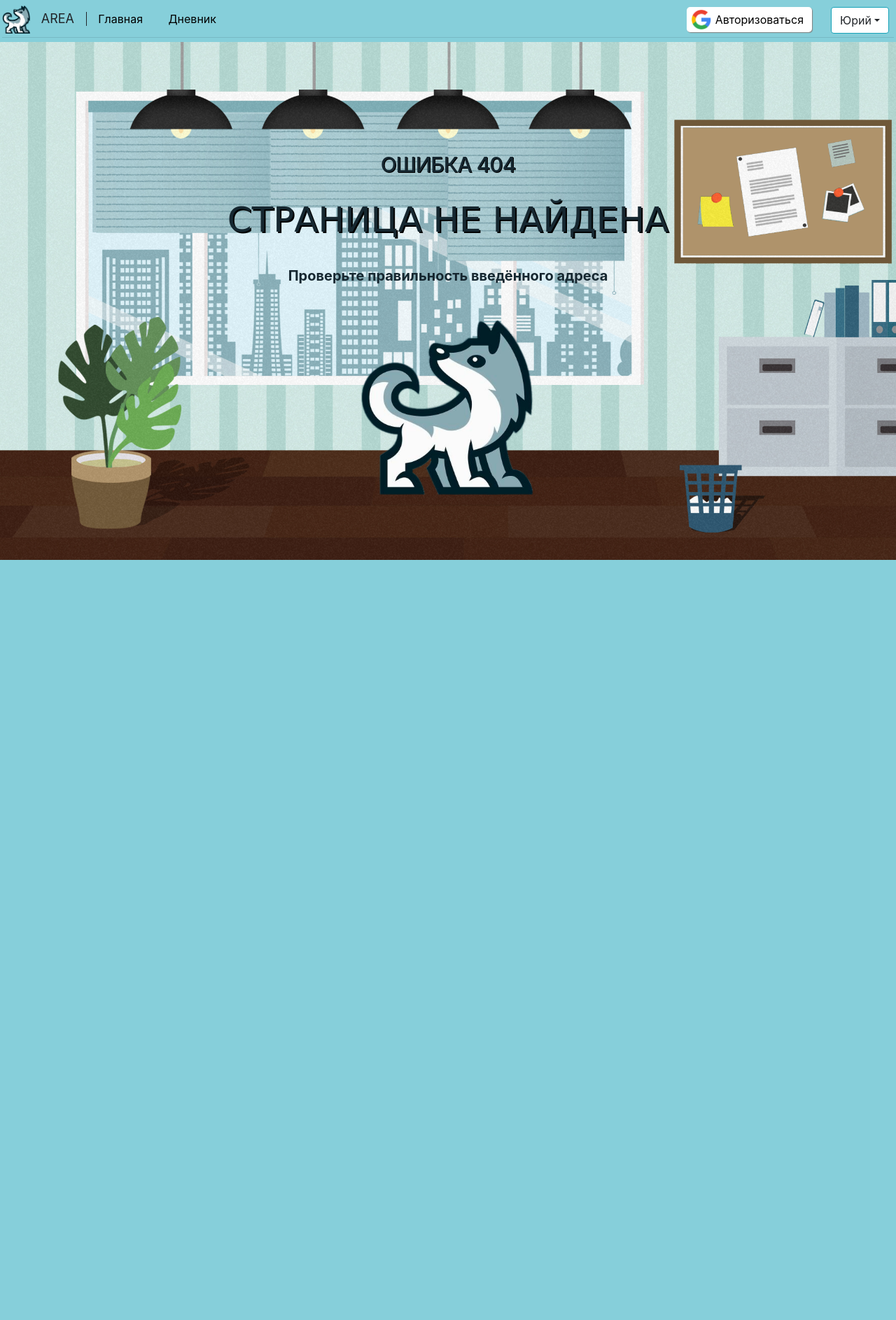
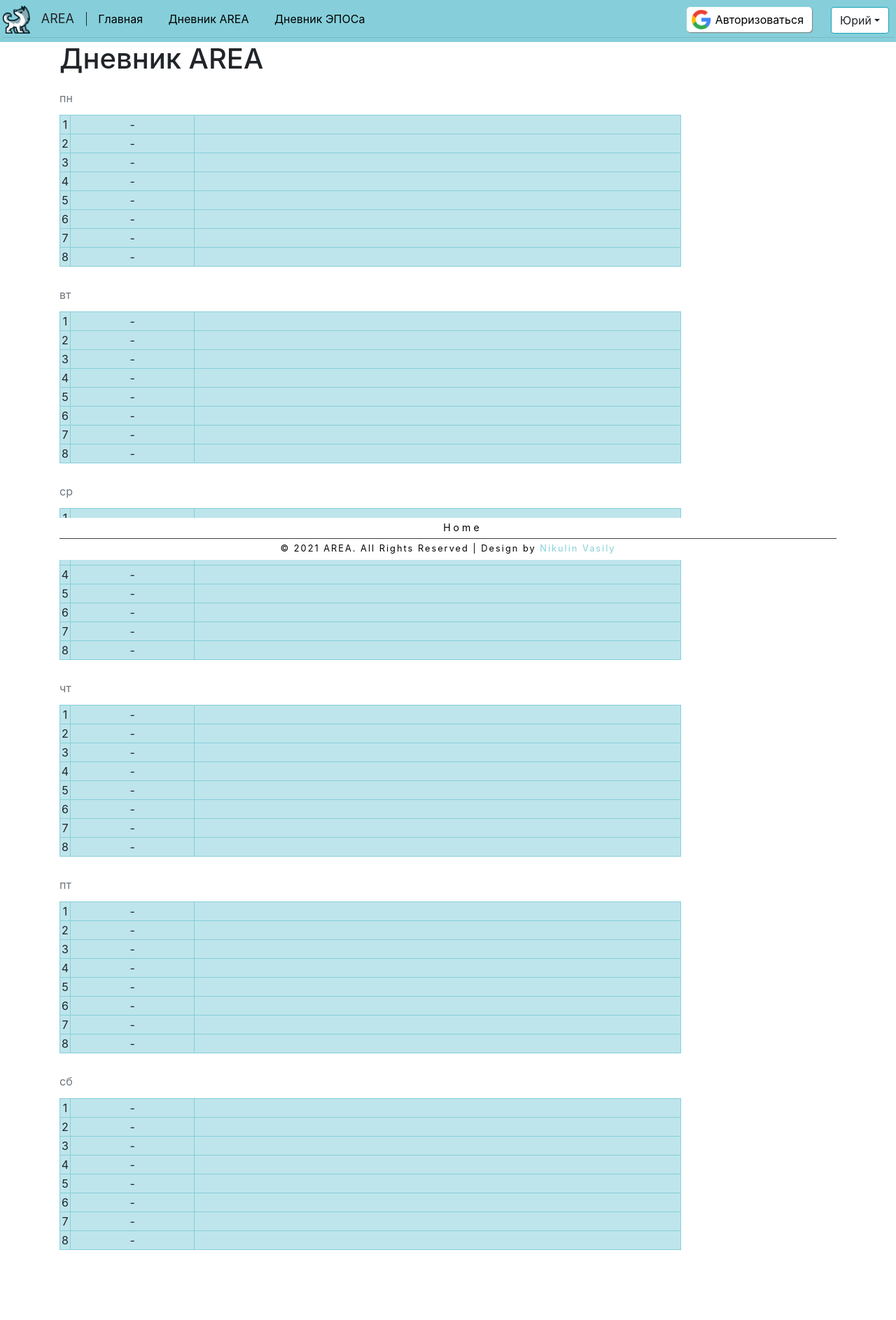
Before and after one commit to Nikulin-V/AREA_Flask, a Flask app: page /area-diary in a window 1280 px wide. Shown: the whole page at 70% size. Before the commit the page ends 800 px from the top, so only its background shows below. Run offline with Flask 2, Linux system fonts and the light colour scheme; a user stored in the database is signed in; data comes from the database, SQL or seed files in the repository; some libraries are stand-ins or nearby versions.

Commit message:
AREA-30 Добавлена страница сайта с собственным генерирующимся расписанием Исправлены баги в scripts.js Исправлены несовпадения моделей и БД

```diff
--- a/app.py
+++ b/app.py
@@ -2,16 +2,17 @@
 from flask_login import logout_user, login_required, LoginManager, login_user, current_user
 from flask_ngrok import run_with_ngrok
 
-
 from data import db_session
 from data.epos import EPOS
+from data.groups import Group
+from data.schools import School
+from data.students import Student
 from data.users import User
 from forms.login import LoginForm
 from forms.profile import ProfileForm
 from forms.register import RegisterForm
 
 SCOPES = ['https://www.googleapis.com/auth/classroom.coursework.me.readonly']
-
 
 app = Flask(__name__)
 app.config['SECRET_KEY'] = 'yandexlyceum_secret_key'
@@ -31,7 +32,8 @@
 @app.route('/index')
 @app.route('/main')
 def index():
-    return render_template("index.html")
+    return render_template("index.html",
+                           title='Главная')
 
 
 @app.route('/login', methods=['GET', 'POST'])
@@ -47,12 +49,14 @@
         user = db_sess.query(User).filter(User.email == form.email.data).first()
         if not user:
             return render_template('login.html',
+                                   title='Авторизация',
                                    message="Вы не зарегистрированы в системе",
                                    form=form)
         if user.check_password(form.password.data):
             login_user(user, remember=form.remember_me.data)
             return redirect("/index")
         return render_template('login.html',
+                               title='Авторизация',
                                message="Неправильный логин или пароль",
                                form=form)
     return render_template('login.html',
@@ -91,7 +95,7 @@
             email=form.email.data,
             epos_login=form.epos_login.data,
             epos_password=form.epos_password.data,
-            school=form.school.data,
+            school_id=db_sess.query(School.id).filter(School.title == form.school.data),
             about=form.about.data
         )
         user.set_password(form.password.data)
@@ -195,9 +199,28 @@
     return db_sess.query(User).get(user_id)
 
 
-@app.route('/homework')
+@app.route('/area-diary')
 @login_required
-def homework_page():
+def area_diary():
+    db_sess = db_session.create_session()
+    days = ['пн', 'вт', 'ср', 'чт', 'пт', 'сб']
+    schedule = dict()
+    for day in days:
+        schedule[day] = ['-' for _ in range(8)]
+    group_ids = list(db_sess.query(Student.group_id).filter(Student.user_id == current_user.id))
+    for group_id in group_ids:
+        group = db_sess.query(Group).get(group_id)
+        for day_n, lesson_n in list(map(lambda x: (int(x[0]), int(x[1])),
+                                        group.schedule.split(','))):
+            schedule[days[day_n - 1]][lesson_n - 1] = group.subject
+    return render_template('diary.html',
+                           title='Дневник AREA',
+                           schedule=schedule)
+
+
+@app.route('/epos-diary')
+@login_required
+def epos_diary():
     if not current_user.is_authenticated:
         return abort(401)
 
@@ -215,7 +238,9 @@
     else:
         schedule = response
 
-    return render_template('homework.html', title='Дневник', schedule=schedule)
+    return render_template('homework.html',
+                           title='Дневник ЭПОСа',
+                           schedule=schedule)
 
 
 @app.errorhandler(401)
--- a/data/classes.py
+++ b/data/classes.py
@@ -7,7 +7,7 @@
 
     id = sqlalchemy.Column(sqlalchemy.Integer, primary_key=True, autoincrement=True)
     title = sqlalchemy.Column(sqlalchemy.String, nullable=True)
-    school = sqlalchemy.Column(sqlalchemy.Integer, sqlalchemy.ForeignKey("schools.id"))
+    school_id = sqlalchemy.Column(sqlalchemy.Integer, sqlalchemy.ForeignKey("schools.id"))
     teacher_id = sqlalchemy.Column(sqlalchemy.Integer, sqlalchemy.ForeignKey("users.id"))
     students_ids = sqlalchemy.Column(sqlalchemy.String)
     groups = sqlalchemy.Column(sqlalchemy.String)
--- a/data/epos.py
+++ b/data/epos.py
@@ -38,8 +38,9 @@
             try:
                 tables.append(WebDriverWait(self.driver, 10).until(
                     ec.presence_of_element_located((By.XPATH,
-                                                    f'html[1]/body[1]/diary-root[1]/ezd-main-layout['
-                                                    f'1]/div[1]/section[1]/ezd-base-layout['
+                                                    f'html[1]/body[1]/diary-root['
+                                                    f'1]/ezd-main-layout[1]/div[1]/section['
+                                                    f'1]/ezd-base-layout[ '
                                                     f'1]/section[1]/div[1]/div[2]/div['
                                                     f'1]/diary-student-diary-content[1]/div[1]/div['
                                                     f'1]/diary-student-diary-day[{i}]/div[1]'))))
--- a/data/groups.py
+++ b/data/groups.py
@@ -2,11 +2,14 @@
 import sqlalchemy
 
 
-class Groups(SqlAlchemyBase):
+class Group(SqlAlchemyBase):
     __tablename__ = 'groups'
 
     id = sqlalchemy.Column(sqlalchemy.Integer, primary_key=True, autoincrement=True)
+    school_id = sqlalchemy.Column(sqlalchemy.Integer, sqlalchemy.ForeignKey("schools.id"))
     title = sqlalchemy.Column(sqlalchemy.String, nullable=True)
     subject = sqlalchemy.Column(sqlalchemy.String)
+    class_id = sqlalchemy.Column(sqlalchemy.Integer, sqlalchemy.ForeignKey("classes.id"))
     teacher_id = sqlalchemy.Column(sqlalchemy.Integer, sqlalchemy.ForeignKey("users.id"))
     students_ids = sqlalchemy.Column(sqlalchemy.String)
+    schedule = sqlalchemy.Column(sqlalchemy.String)
--- a/data/students.py
+++ b/data/students.py
@@ -3,7 +3,7 @@
 
 
 class Student(SqlAlchemyBase):
-    __tablename__ = 'student'
+    __tablename__ = 'students'
 
     id = sqlalchemy.Column(sqlalchemy.Integer, primary_key=True, autoincrement=True)
     user_id = sqlalchemy.Column(sqlalchemy.Integer, sqlalchemy.ForeignKey("users.id"), unique=True)
--- a/data/users.py
+++ b/data/users.py
@@ -22,7 +22,7 @@
     epos_login = sqlalchemy.Column(sqlalchemy.String)
     epos_password = sqlalchemy.Column(sqlalchemy.String)
 
-    school = sqlalchemy.Column(sqlalchemy.String)
+    school_id = sqlalchemy.Column(sqlalchemy.Integer, sqlalchemy.ForeignKey("schools.id"))
     about = sqlalchemy.Column(sqlalchemy.Text)
 
     def set_password(self, password):
--- a/static/js/scripts.js
+++ b/static/js/scripts.js
@@ -1,14 +1,3 @@
-let hostUrl = window.location.pathname;
-let options = 'fixed left 29%'
-let main = document.getElementsByTagName('body')[0]
-if(hostUrl === '/login' || hostUrl === '/register'){
-    main.style.background = "#fff url(\"/static/images/.jpg\") " + options;
-}
-if(hostUrl === '/'){
-    main.style.background = "#fff url(\"/static/images/.jpg\") " + options;
-}
-main.style.backgroundSize = 'auto 80%'
-
 let dropdownElementList = [].slice.call(document.querySelectorAll('.dropdown-toggle'));
 dropdownElementList.map(function (dropdownToggleEl) {
     return new bootstrap.Dropdown(dropdownToggleEl)
@@ -16,9 +5,9 @@
 
 
 // Homework spinner
-let homework_link = document.getElementById('homework-link')
+let homework_link = document.getElementById('epos-diary')
 homework_link.onclick = function () {
-    let homework_spinner = document.getElementById('homework-spinner')
+    let homework_spinner = document.getElementById('epos-spinner')
     homework_spinner.style.visibility = "visible"
 }
 
--- a/templates/base.html
+++ b/templates/base.html
@@ -14,15 +14,13 @@
         <link rel="stylesheet" href="static/css/style.css">
         <link rel="stylesheet" href="static/css/header.css">
         <link rel="stylesheet" href="static/css/light-footer.css">
-        <script src="https://apis.google.com/js/platform.js?onload=onLoadCallback"></script>
-        <script>
+        <script src="https://apis.google.com/js/platform.js?onload=onLoadCallback" async defer>
         window.onLoadCallback = function(){
           gapi.auth2.init({
               client_id: '1031432130164-7eqo0g4hj6mht75nljoin36gs991lgjf.apps.googleusercontent.com'
             });
         }
         </script>
-        <script src="static/js/scripts.js"></script>
         <title>{{ title }}</title>
     </head>
     <body>
@@ -34,9 +32,12 @@
                     <a class="vl"></a>
                 </a>
                 <a href="\index" class="nav-item nav-link">Главная</a>
-                <a href="\homework" id="homework-link" class="nav-item nav-link">
-                    Дневник
-                    <span id="homework-spinner" style="visibility: hidden" class="spinner-border spinner-border-sm" role="status" aria-hidden="true"></span>
+                <a href="\area-diary" class="nav-item nav-link">
+                    Дневник AREA
+                </a>
+                <a href="\epos-diary" id="epos-diary" class="nav-item nav-link">
+                    Дневник ЭПОСа
+                    <span id="epos-spinner" style="visibility: hidden" class="spinner-border spinner-border-sm" role="status"></span>
                 </a>
                 {% if current_user.is_authenticated %}
                     <div class="dropdown">
@@ -78,6 +79,7 @@
 
                 </div>
         </footer>
+        <script src="static/js/scripts.js"></script>
         <script src="https://use.fontawesome.com/df966d76e1.js"></script>
         <script>startApp();</script>
         <script src="https://code.jquery.com/jquery-3.3.1.slim.min.js"></script>
@@ -89,9 +91,5 @@
                 $("#myModal").modal('show');
             });
         </script>
-        <script async defer src="https://apis.google.com/js/api.js"
-          onload="this.onload=function(){};handleClientLoad()"
-          onreadystatechange="if (this.readyState === 'complete') this.onload()">
-        </script>
     </body>
 </html>
--- /dev/null
+++ b/templates/diary.html
@@ -0,0 +1,18 @@
+{% extends "base.html" %}
+
+{% block content %}
+    <h1>{{ title }}</h1>
+    {% for day in schedule.keys() %}
+        <table class="dairy-table table-hover table-info">
+        <caption style="caption-side: top">{{ day }}</caption>
+            {% for lesson in schedule[day] %}
+                <tr id="row">
+                    <td style="width: 15px; text-align: center">{{ loop.index }}</td>
+                    <td style="width: 20%;text-align: center">{{ lesson }}</td>
+                    <td style="text-align: center"></td>
+                </tr>
+            {% endfor %}
+        </table>
+        <p></p>
+    {% endfor %}
+{% endblock %}
```
Also changed, not shown: db/database.sqlite.
